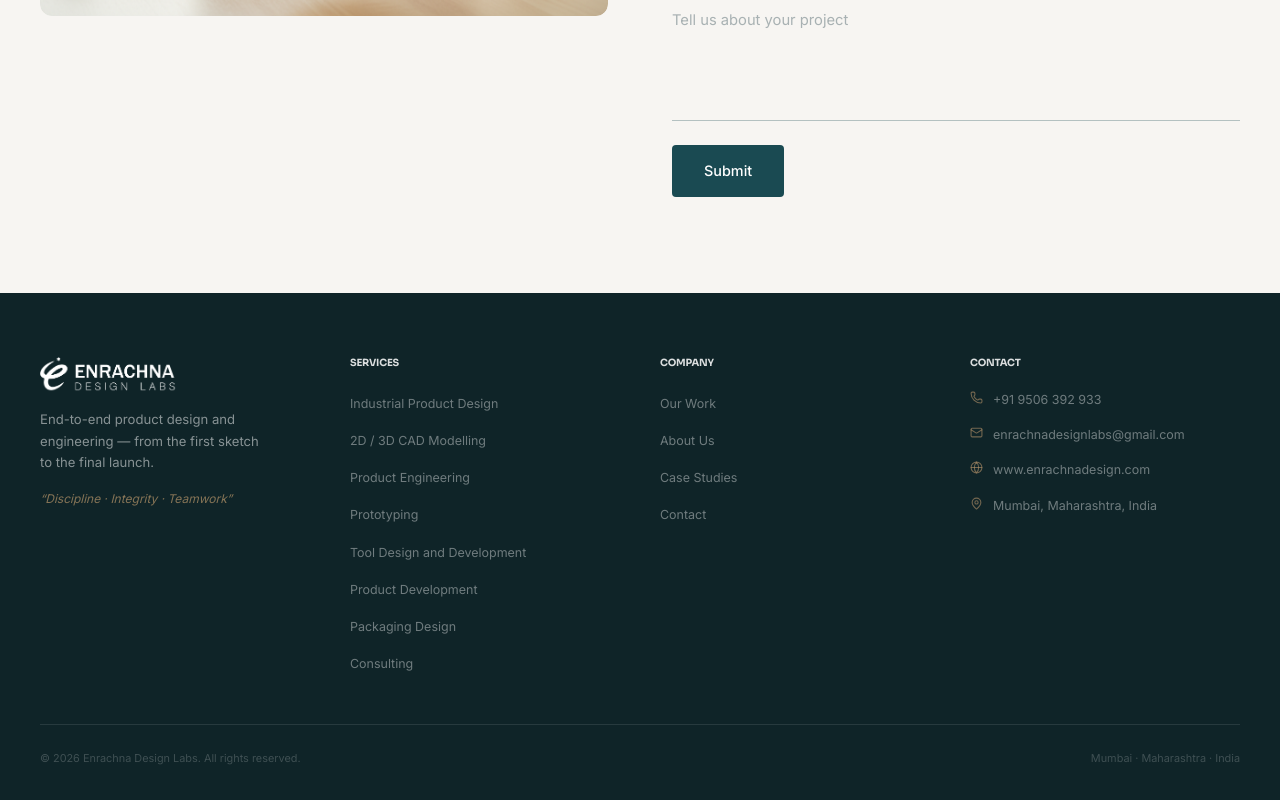
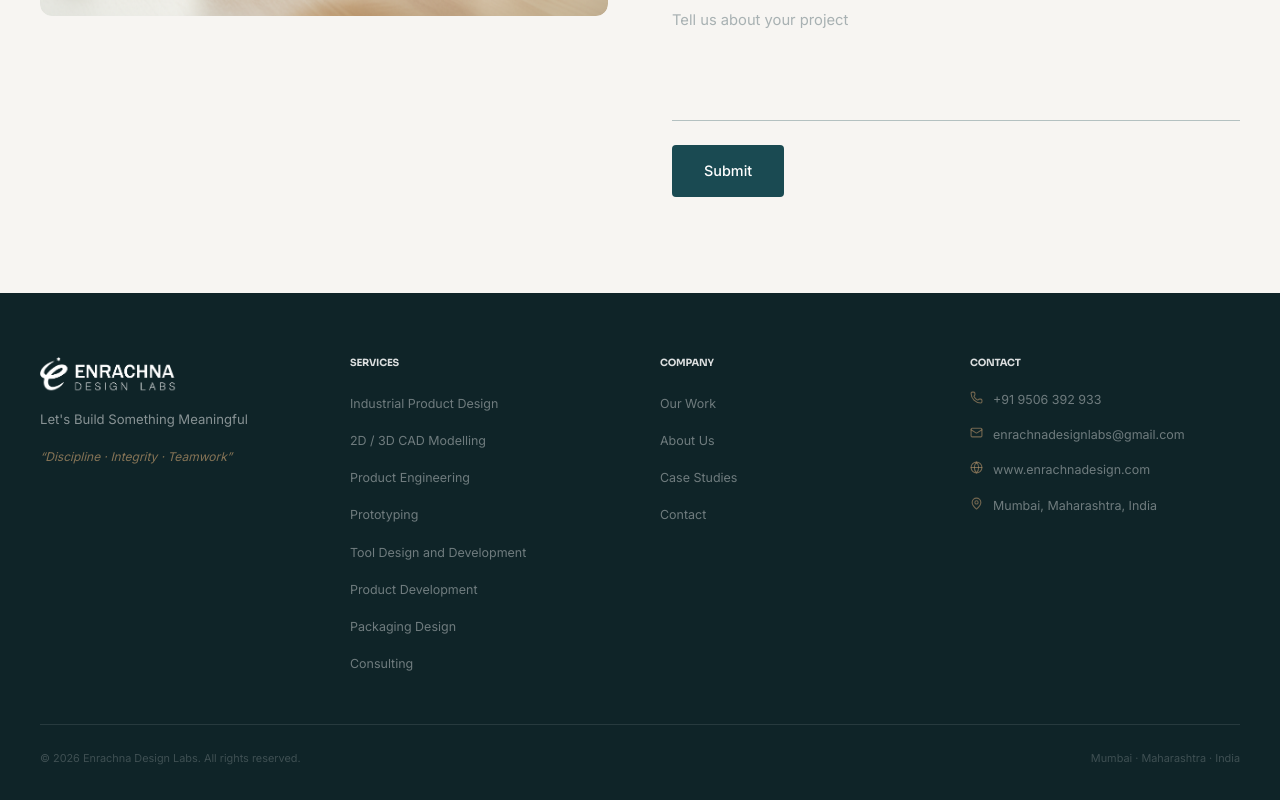
Before and after one commit to mahajan022/enrachna-designlabs, a Next.js app: page / in a window 1280 px wide. Shown: the part 3540-4340 px from the top of the page. Built offline with nearby package versions, Linux system fonts and the light colour scheme.

Commit message:
frrrferd

```diff
--- a/components/Footer.tsx
+++ b/components/Footer.tsx
@@ -23,7 +23,7 @@ export default function Footer() {
               <img src="/logo.png" alt="Enrachna Design Labs" className="h-9 w-auto object-contain brightness-0 invert"/>
             </div>
             <p className="text-[0.82rem] leading-relaxed max-w-[220px] text-white/50">
-              End-to-end product design and engineering — from the first sketch to the final launch.
+              Let's Build Something Meaningful
             </p>
             <p className="mt-4 text-[0.75rem] text-[#b8956a]/70 italic">&ldquo;Discipline · Integrity · Teamwork&rdquo;</p>
           </div>
```
